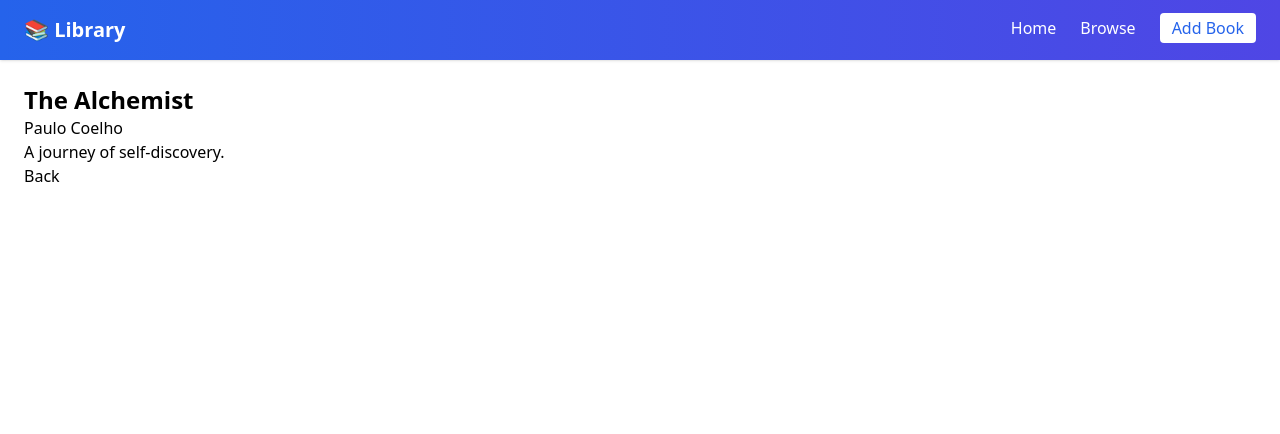
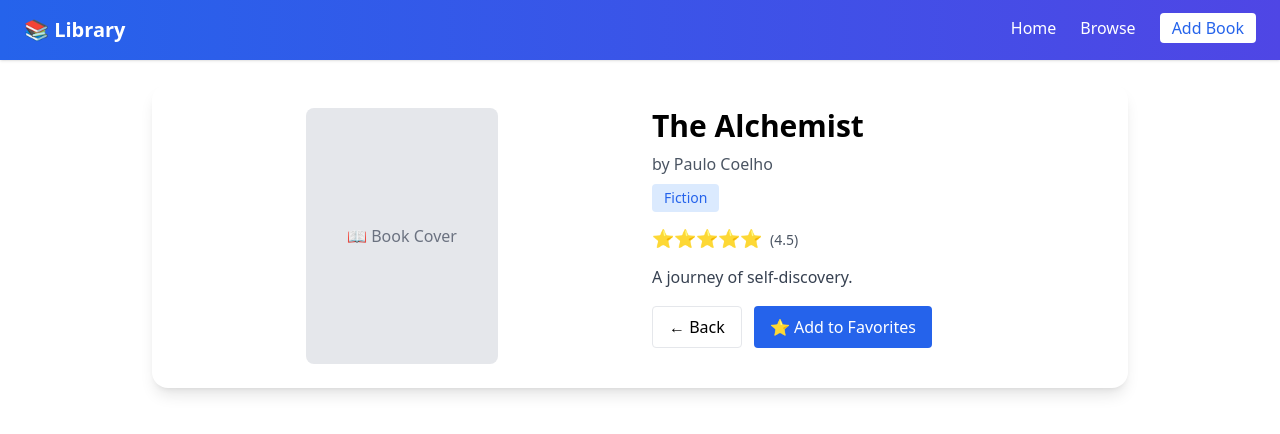
Before and after one commit to mcajoydeb/online-library, a React (Vite) app: page /book/1 in a window 1280 px wide. Shown: the top 434 px of the page. Built offline with nearby package versions, Linux system fonts and the light colour scheme.

Commit message:
Book details page updated

```diff
--- a/src/pages/BookDetails.jsx
+++ b/src/pages/BookDetails.jsx
@@ -7,15 +7,68 @@ function BookDetails() {
 
   const book = books.find((b) => b.id == id);
 
-  if (!book) return <h2>Not found</h2>;
+  if (!book) {
+    return (
+      <div className="p-6 text-center">
+        <h2 className="text-2xl font-bold">Book Not Found 😔</h2>
+        <Link to="/books" className="text-blue-500 mt-4 inline-block">
+          Back to Browse
+        </Link>
+      </div>
+    );
+  }
 
   return (
-    <div className="p-6">
-      <h2 className="text-2xl font-bold">{book.title}</h2>
-      <p>{book.author}</p>
-      <p>{book.description}</p>
+    <div className="max-w-5xl mx-auto p-6">
+      <div className="bg-white rounded-2xl shadow-lg p-6 grid md:grid-cols-2 gap-6">
 
-      <Link to="/books">Back</Link>
+        {/* Left - Image */}
+        <div className="flex justify-center items-center">
+          <div className="w-48 h-64 bg-gray-200 flex items-center justify-center rounded-lg text-gray-500">
+            📖 Book Cover
+          </div>
+        </div>
+
+        {/* Right - Details */}
+        <div>
+          <h2 className="text-3xl font-bold mb-2">{book.title}</h2>
+
+          <p className="text-gray-600 mb-2">
+            by <span className="font-medium">{book.author}</span>
+          </p>
+
+          <span className="inline-block bg-blue-100 text-blue-600 px-3 py-1 rounded text-sm mb-3">
+            {book.category}
+          </span>
+
+          {/* Rating */}
+          <div className="mb-3 text-yellow-500 text-lg">
+            {"⭐".repeat(Math.round(book.rating))}
+            <span className="text-gray-600 ml-2 text-sm">
+              ({book.rating})
+            </span>
+          </div>
+
+          {/* Description */}
+          <p className="text-gray-700 mb-4 leading-relaxed">
+            {book.description}
+          </p>
+
+          {/* Buttons */}
+          <div className="flex gap-3">
+            <Link
+              to="/books"
+              className="px-4 py-2 border rounded hover:bg-gray-100"
+            >
+              ← Back
+            </Link>
+
+            <button className="px-4 py-2 bg-blue-600 text-white rounded hover:bg-blue-700">
+              ⭐ Add to Favorites
+            </button>
+          </div>
+        </div>
+      </div>
     </div>
   );
 }
```
